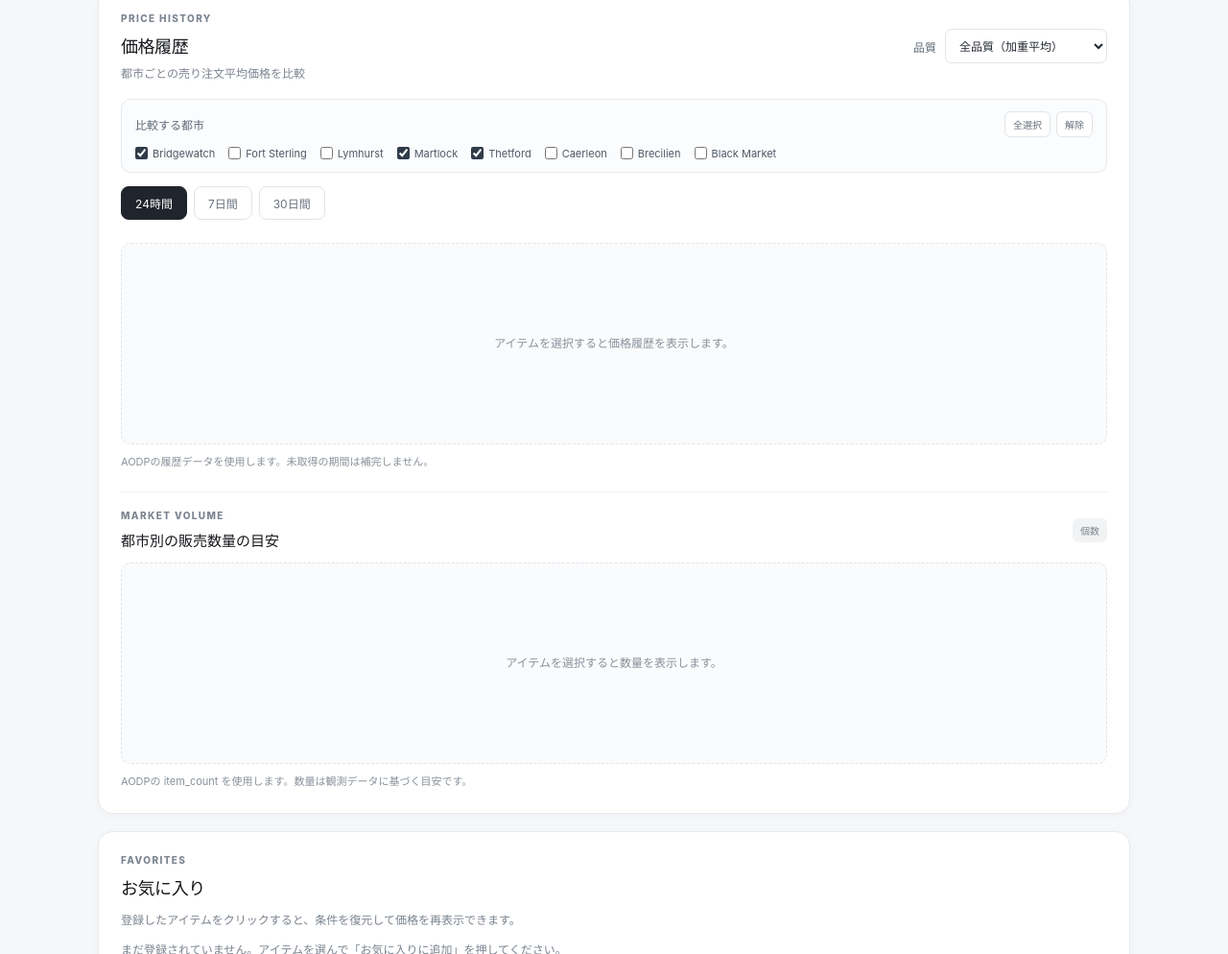
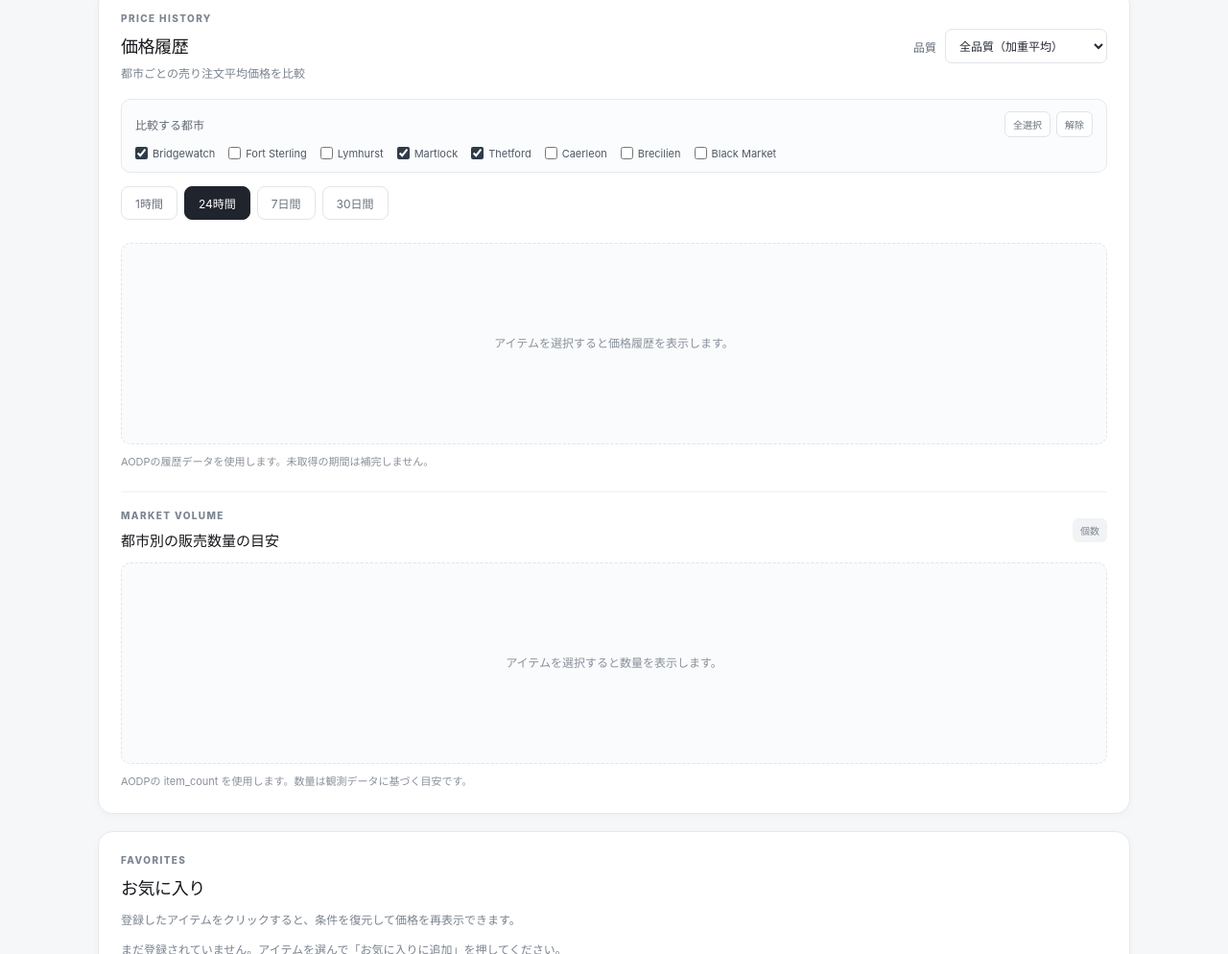
Before and after one commit to yuudaiy0819-sudo/albion-market-tool, a plain HTML site: page index.html in a window 1280 px wide. Shown: the part 1179-2173 px from the top of the page at 96% size. Drawn offline with Linux system fonts and the light colour scheme.

Commit message:
Add one-hour history range option

```diff
--- a/index.html
+++ b/index.html
@@ -129,6 +129,7 @@
         </div>
       </div>
       <div class="history-toolbar" role="group" aria-label="表示期間">
+        <button type="button" class="history-range" data-history-range="1h">1時間</button>
         <button type="button" class="history-range active" data-history-range="24h">24時間</button>
         <button type="button" class="history-range" data-history-range="7d">7日間</button>
         <button type="button" class="history-range" data-history-range="30d">30日間</button>
```
